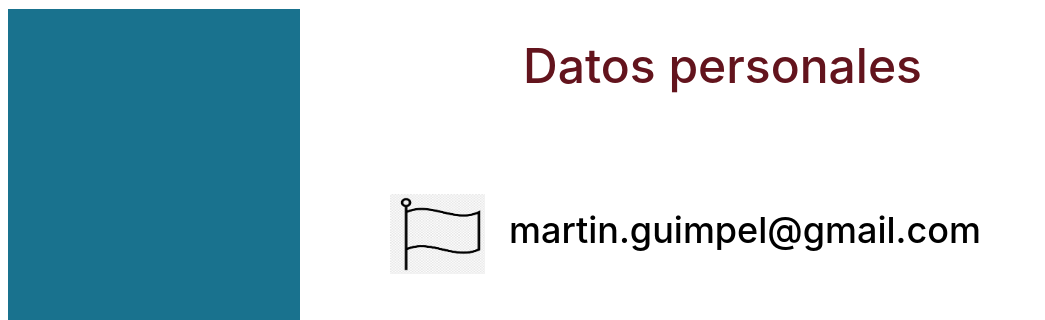
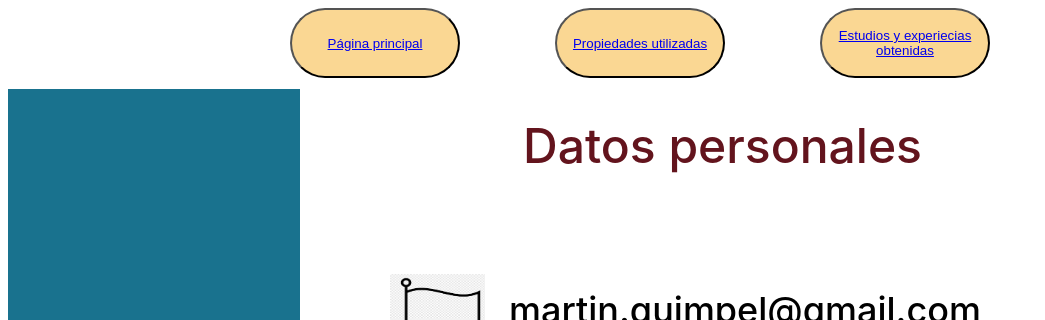
Before and after one commit to MartinG19/CV_TPMARTING, a plain HTML site: page Frame datos personales/Datos personales.html in a window 1280 px wide. Shown: the top 320 px of the page, without its empty margins (0-1045 px from the left). Drawn offline with Linux system fonts and the light colour scheme.

Commit message:
botones arriba de cada página

```diff
--- a/Frame CV/botones.css
+++ b/Frame CV/botones.css
@@ -37,5 +37,5 @@ div.botonesContainer{
     align-items: flex;
     justify-content: flex-end;
     justify-content: center;
-    justify-content: space-evenly;
+    justify-content: space-between;
 }
--- a/Frame Propiedades/Propiedades utilizadas.css
+++ b/Frame Propiedades/Propiedades utilizadas.css
@@ -238,3 +238,46 @@
   left: 967px;
   top: 945px;
 }
+
+/*Botones*/
+#botonCV {
+
+ display: inline-block;
+
+ width: 170px;
+ height: 70px;
+ border-radius: 70px;
+ background: #FAD793;
+}
+
+#botonDatos {
+
+ display: inline-block;
+
+ width: 170px;
+ height: 70px;
+ border-radius: 70px;
+ background: #FAD793;
+
+}
+
+#botonEstudios {
+ display: inline-block;
+
+ width: 170px;
+ height: 70px;
+ border-radius: 70px;
+ background: #FAD793;
+}
+
+div.botonesContainer{
+    margin: auto;
+    width: 700px;
+    height: 80px;
+    display: flex;
+    flex-wrap: wrap;
+    align-items: flex;
+    justify-content: flex-end;
+    justify-content: center;
+    justify-content: space-between;
+}
--- a/Frame Propiedades/Propiedades utilizadas.html
+++ b/Frame Propiedades/Propiedades utilizadas.html
@@ -1,4 +1,27 @@
-<link rel="stylesheet" href="Propiedades utilizadas.css">
+<!DOCTYPE html>
+<html lang="en">
+  <link rel="stylesheet" href="Propiedades utilizadas.css">
+<head>
+  <meta charset="UTF-8">
+  <meta name="viewport" content="width=device-width, initial-scale=1.0">
+  <title>Document</title>
+</head>
+<body>
+  <div>
+  <div class="botonesContainer">
+    <button type="button" id="botonCV">
+        <a href="/index.html">Página principal</a>
+    </button>
+    <button type="button" id="botonDatos">
+        <a href="/Frame datos personales/Datos personales.html">Datos personales</a>
+    </button>
+    <button type="button" id="botonEstudios">
+        <a href="/Frame estudios y experiencias/Estudios.html">Estudios y experiecias obtenidas</a>
+    </button>
+   </div>
+</body>
+</html>
+
 <div class="propiedades-del-cv-utilizadas">
     <div class="image-10"></div>
     <div class="propiedades-del-cv-utilizadas-figma">
--- a/Frame datos personales/Datos personales.css
+++ b/Frame datos personales/Datos personales.css
@@ -98,3 +98,41 @@
   left: 0px;
   top: 1px;
 }
+
+
+/*Botones*/
+#botonCV {
+  display: inline-block;
+  width: 170px;
+  height: 70px;
+  border-radius: 70px;
+  background: #FAD793;
+ }
+
+ #botonPropiedades {
+  display: inline-block;
+  width: 170px;
+  height: 70px;
+  border-radius: 70px;
+  background: #FAD793;
+ }
+
+ #botonEstudios {
+  display: inline-block;
+  width: 170px;
+  height: 70px;
+  border-radius: 70px;
+  background: #FAD793;
+ }
+
+ div.botonesContainer{
+  margin: auto;
+  width: 700px;
+  height: 80px;
+  display: flex;
+  flex-wrap: wrap;
+  align-items: flex;
+  justify-content: flex-end;
+  justify-content: center;
+  justify-content: space-between;
+ }
--- a/Frame datos personales/Datos personales.html
+++ b/Frame datos personales/Datos personales.html
@@ -1,3 +1,27 @@
+<!DOCTYPE html>
+<html lang="en">
+  <link rel="stylesheet" href="Propiedades utilizadas.css">
+<head>
+  <meta charset="UTF-8">
+  <meta name="viewport" content="width=device-width, initial-scale=1.0">
+  <title>Document</title>
+</head>
+<body>
+  <div>
+  <div class="botonesContainer">
+    <button type="button" id="botonCV">
+        <a href="/index.html">Página principal</a>
+    </button>
+    <button type="button" id="botonPropiedades">
+        <a href="/Frame Propiedades/Propiedades utilizadas.html">Propiedades utilizadas</a>
+    </button>
+    <button type="button" id="botonEstudios">
+        <a href="/Frame estudios y experiencias/Estudios.html">Estudios y experiecias obtenidas</a>
+    </button>
+   </div>
+</body>
+</html>
+
 <link rel="stylesheet" href="Datos personales.css">
 <div class="datos-personales">
     <div class="datos-personales2">Datos personales</div>
--- a/Frame estudios y experiencias/Estudios.css
+++ b/Frame estudios y experiencias/Estudios.css
@@ -118,3 +118,46 @@
   width: 286px;
   height: 187px;
 }
+
+/*Botones*/
+#botonCV {
+
+  display: inline-block;
+
+  width: 170px;
+  height: 70px;
+  border-radius: 70px;
+  background: #FAD793;
+ }
+
+ #botonPropiedades {
+
+  display: inline-block;
+
+  width: 170px;
+  height: 70px;
+  border-radius: 70px;
+  background: #FAD793;
+
+ }
+
+ #botonDatos {
+  display: inline-block;
+
+  width: 170px;
+  height: 70px;
+  border-radius: 70px;
+  background: #FAD793;
+ }
+
+ div.botonesContainer{
+     margin: auto;
+     width: 700px;
+     height: 80px;
+     display: flex;
+     flex-wrap: wrap;
+     align-items: flex;
+     justify-content: flex-end;
+     justify-content: center;
+     justify-content: space-between;
+ }
```
Also changed, not shown: Frame estudios y experiencias/Estudios.html (+24 -0 lines).
